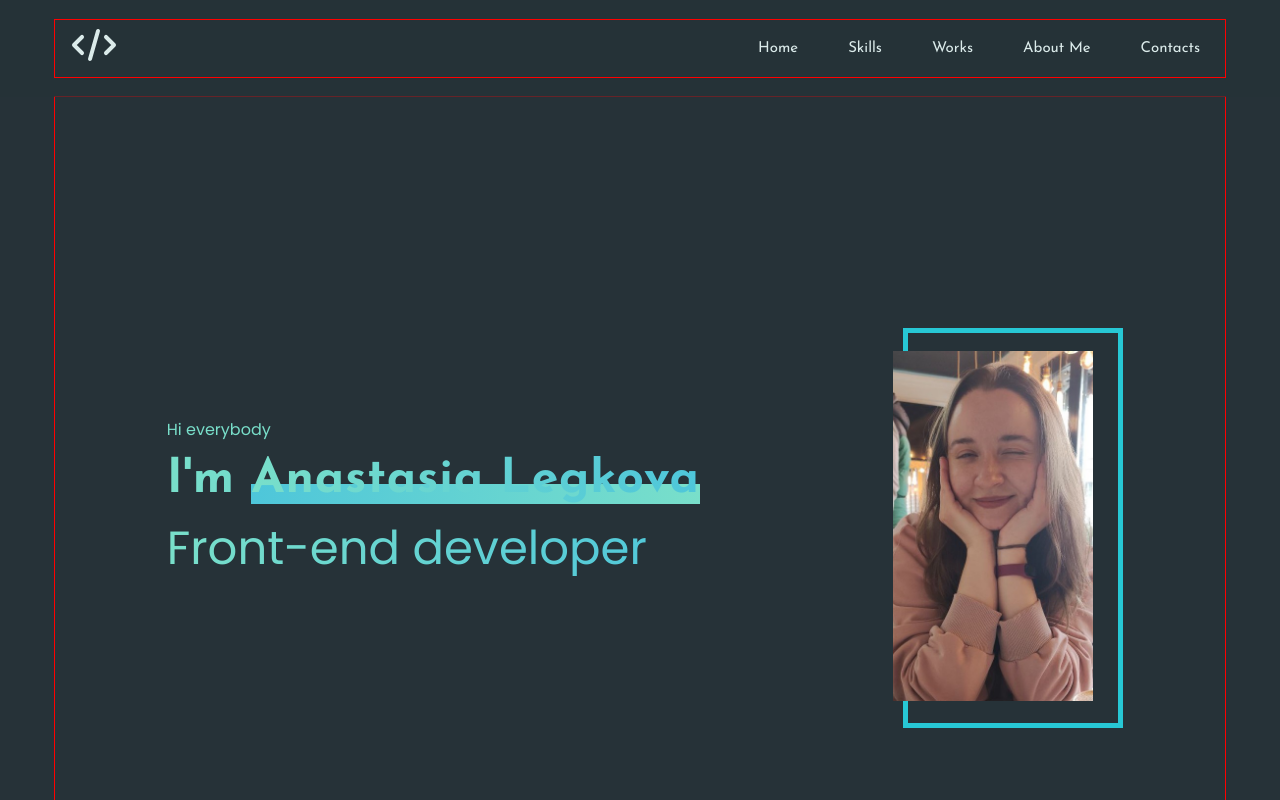
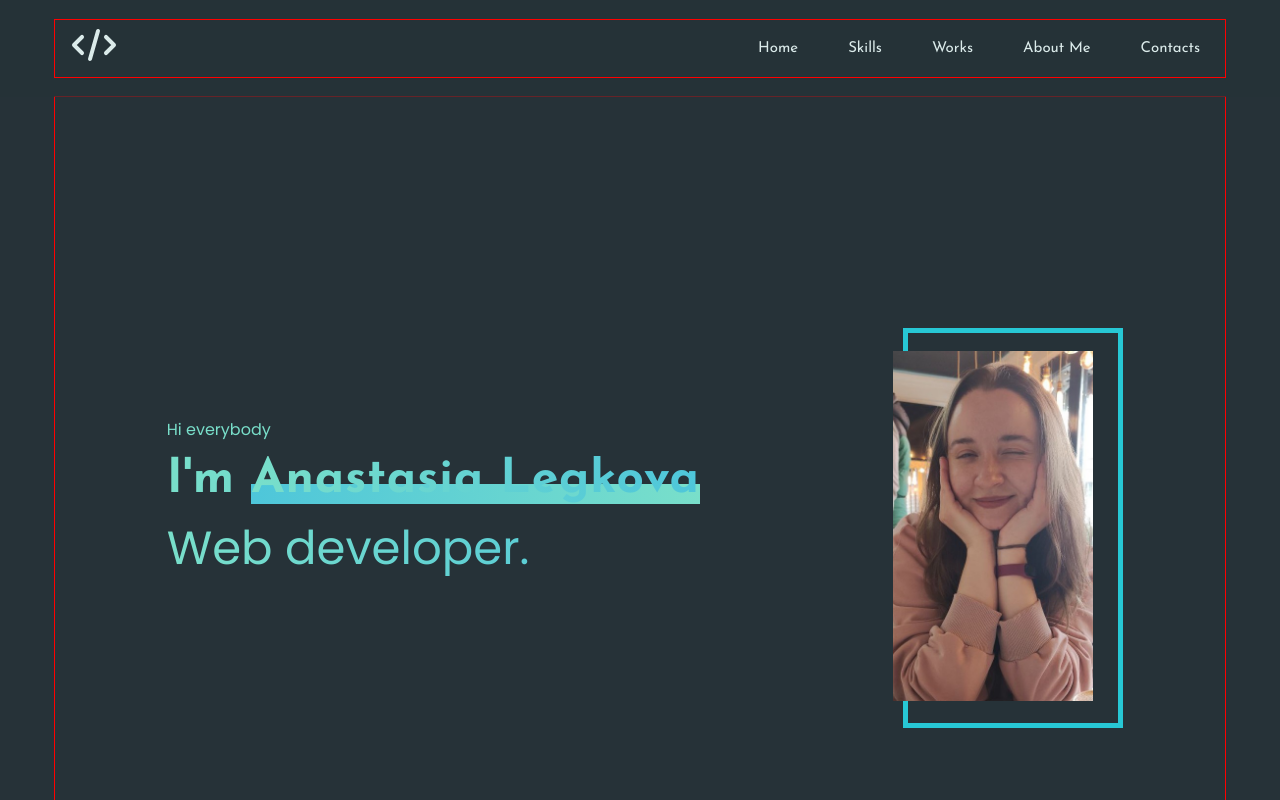
Before and after one commit to legkovaAnastasia/start-project, a React app: page / in a window 1280 px wide. Shown: the top 800 px of the page. Built offline with nearby package versions, Linux system fonts and the light colour scheme.

Commit message:
typewriter-title

```diff
--- a/package.json
+++ b/package.json
@@ -58,6 +58,7 @@
     "tailwindcss": "3.0.2",
     "terser-webpack-plugin": "5.2.5",
     "typescript": "4.4.2",
+    "typewriter-effect": "^2.21.0",
     "web-vitals": "2.1.0",
     "webpack": "5.64.4",
     "webpack-dev-server": "4.6.0",
--- a/src/layout/sections/main/Main.tsx
+++ b/src/layout/sections/main/Main.tsx
@@ -3,6 +3,7 @@ import photo from '../../../assets/images/photo.jpg'
 import {FlexWrapper} from "../../../components/FlexWrapper";
 import {Container} from "../../../components/Container";
 import { S } from './Main_Styles';
+import Typewriter from 'typewriter-effect';
 
 export const Main: React.FC = () => {
     return (
@@ -12,7 +13,17 @@ export const Main: React.FC = () => {
                     <div>
                         <S.SmallText>Hi everybody</S.SmallText>
                         <S.Name>I'm <span>Anastasia Legkova</span></S.Name>
-                        <S.MainTitle>Front-end developer</S.MainTitle>
+                        <S.MainTitle>
+                            <p>Web developer</p>
+                            <Typewriter
+                                options={{
+                                    strings: ['Web developer.'],
+                                    autoStart: true,
+                                    loop: true,
+                                    delay: 75
+                                }}
+                            />
+                        </S.MainTitle>
                     </div>
                     <S.PhotoWrapper>
                         <S.Photo src={photo}/>
--- a/src/layout/sections/main/Main_Styles.ts
+++ b/src/layout/sections/main/Main_Styles.ts
@@ -21,6 +21,10 @@ const MainTitle = styled.h1`
     background-image: linear-gradient(90deg, #79dfca, #4ec6da);
     color: transparent;
     -webkit-background-clip: text;
+
+    p {
+        display: none;
+    }
 `
 const Name = styled.h2`
     ${font({
```
Also changed, not shown: 1 other file (tests, documents, lock files or other folders).
